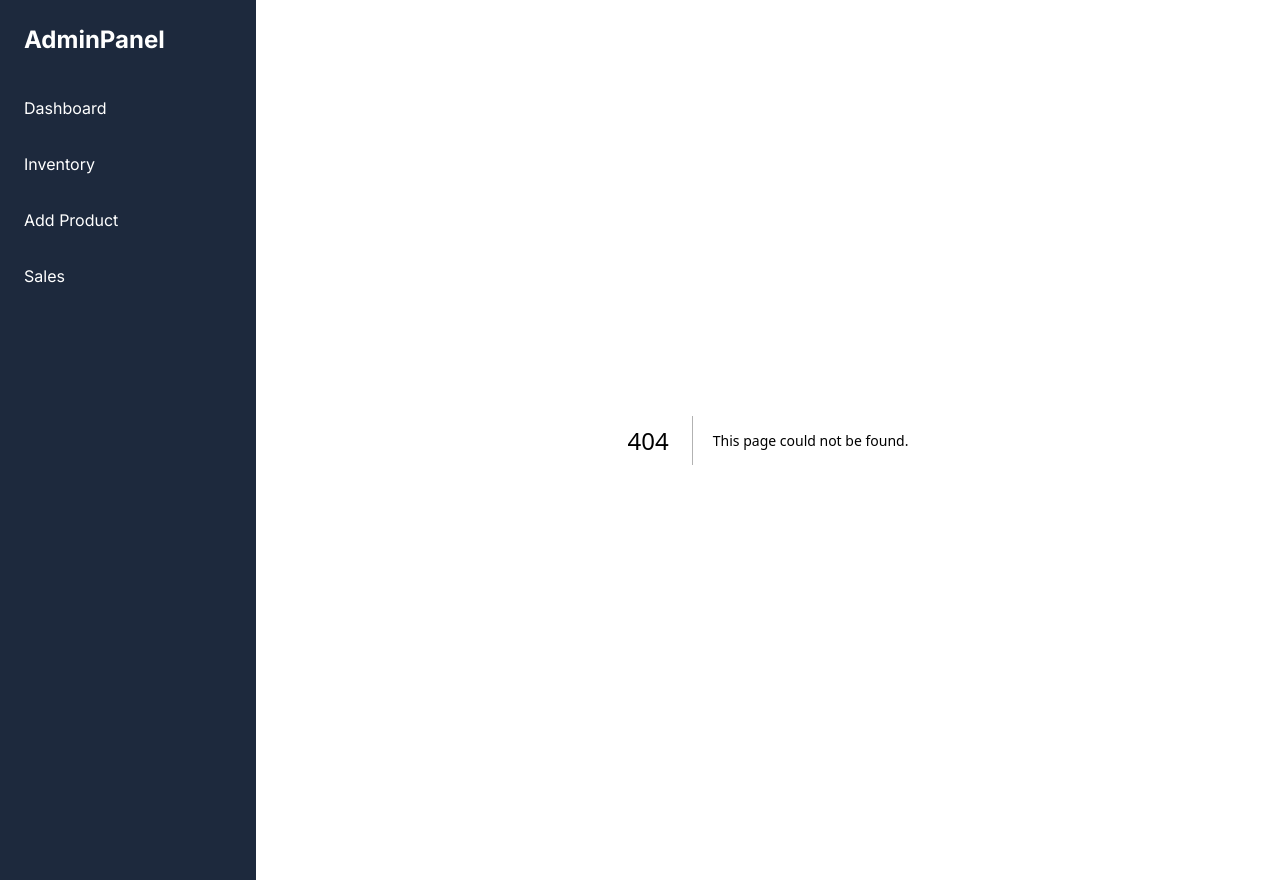
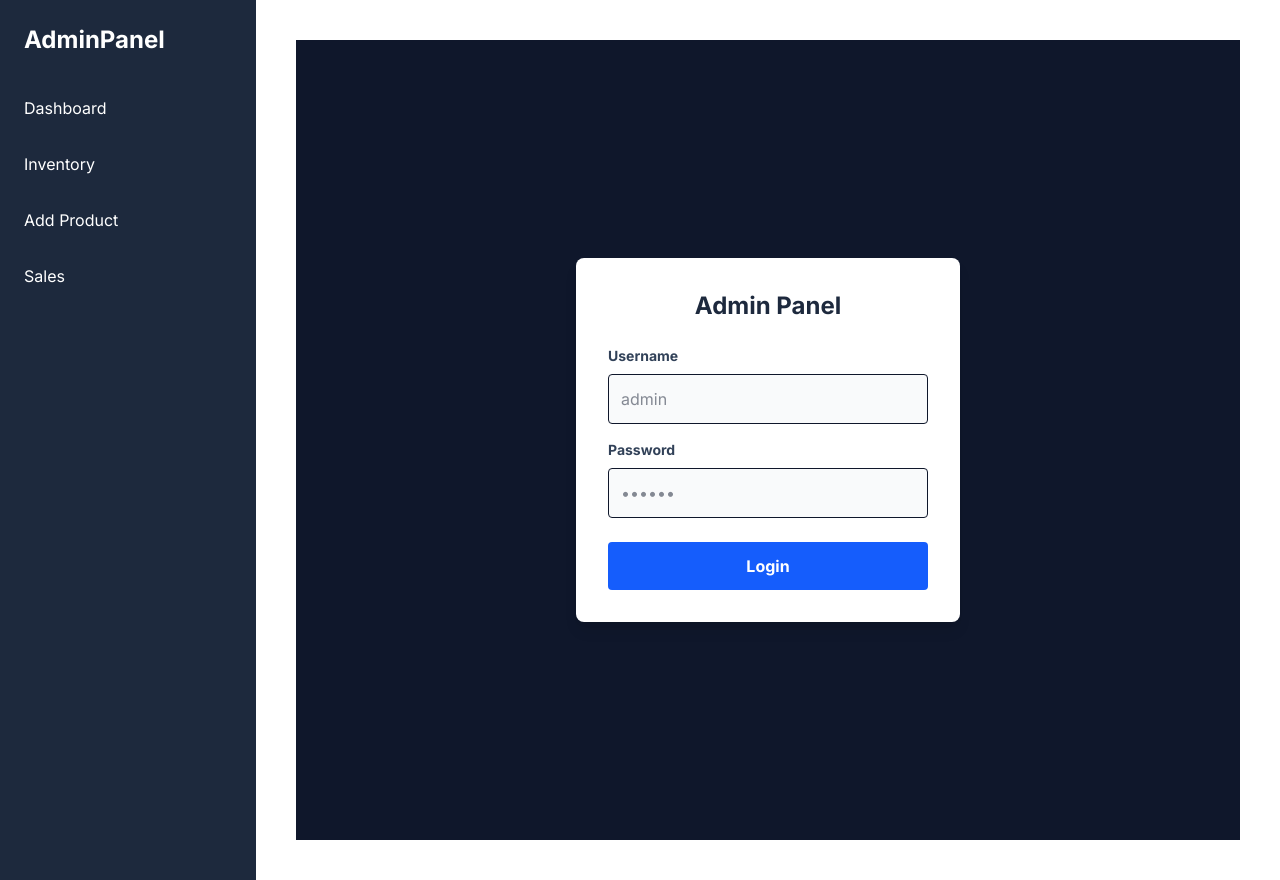
Before and after one commit to Sakshhaamm/ecommerce-admin, a Next.js app: page /login in a window 1280 px wide. Before the commit this address had no page. Built offline with nearby package versions, Linux system fonts and the light colour scheme.

Commit message:
Added Authentication

```diff
--- /dev/null
+++ b/app/api/auth/...nextauth/route.ts
@@ -0,0 +1,31 @@
+import NextAuth from "next-auth";
+import CredentialsProvider from "next-auth/providers/credentials";
+
+const handler = NextAuth({
+  providers: [
+    CredentialsProvider({
+      name: "Admin Login",
+      credentials: {
+        username: { label: "Username", type: "text" },
+        password: { label: "Password", type: "password" }
+      },
+      async authorize(credentials) {
+        // HARDCODED ADMIN USER
+        // You can change "admin" and "admin123" to whatever you want
+        if (
+          credentials?.username === "admin" &&
+          credentials?.password === "admin123"
+        ) {
+          return { id: "1", name: "Admin", email: "admin@example.com" };
+        }
+        return null;
+      }
+    })
+  ],
+  pages: {
+    signIn: '/login', // Redirect here if not logged in
+  },
+  secret: process.env.NEXTAUTH_SECRET,
+});
+
+export { handler as GET, handler as POST };
--- /dev/null
+++ b/app/login/page.tsx
@@ -0,0 +1,60 @@
+"use client";
+
+import { useState } from "react";
+import { signIn } from "next-auth/react";
+import { useRouter } from "next/navigation";
+
+export default function LoginPage() {
+  const [username, setUsername] = useState("");
+  const [password, setPassword] = useState("");
+  const [error, setError] = useState("");
+  const router = useRouter();
+
+  const handleSubmit = async (e: React.FormEvent) => {
+    e.preventDefault();
+    const result = await signIn("credentials", {
+      username,
+      password,
+      redirect: false,
+    });
+
+    if (result?.error) {
+      setError("Invalid Username or Password");
+    } else {
+      router.push("/"); // Redirect to dashboard on success
+      router.refresh();
+    }
+  };
+
+  return (
+    <div className="flex h-screen items-center justify-center bg-slate-900">
+      <form onSubmit={handleSubmit} className="bg-white p-8 rounded-lg shadow-lg w-96">
+        <h1 className="text-2xl font-bold mb-6 text-center text-slate-800">Admin Panel</h1>
+
+        {error && <div className="bg-red-100 text-red-700 p-2 rounded mb-4 text-sm text-center">{error}</div>}
+
+        <label className="block mb-2 text-sm font-bold text-slate-700">Username</label>
+        <input
+          type="text"
+          value={username}
+          onChange={(e) => setUsername(e.target.value)}
+          className="w-full p-3 border rounded mb-4 text-slate-900 bg-gray-50 focus:outline-blue-500"
+          placeholder="admin"
+        />
+
+        <label className="block mb-2 text-sm font-bold text-slate-700">Password</label>
+        <input
+          type="password"
+          value={password}
+          onChange={(e) => setPassword(e.target.value)}
+          className="w-full p-3 border rounded mb-6 text-slate-900 bg-gray-50 focus:outline-blue-500"
+          placeholder="••••••"
+        />
+
+        <button className="w-full bg-blue-600 text-white p-3 rounded font-bold hover:bg-blue-700 transition">
+          Login
+        </button>
+      </form>
+    </div>
+  );
+}
--- /dev/null
+++ b/middleware.ts
@@ -0,0 +1,5 @@
+export { default } from "next-auth/middleware";
+
+// Define which pages to protect
+// This protects home (/), products, add-product, and sales
+export const config = { matcher: ["/", "/products/:path*", "/add-product", "/sales"] };
--- a/package.json
+++ b/package.json
@@ -11,6 +11,7 @@
   "dependencies": {
     "mongoose": "^9.0.2",
     "next": "16.1.0",
+    "next-auth": "^4.24.13",
     "next-cloudinary": "^6.17.5",
     "next-themes": "^0.4.6",
     "react": "19.2.3",
```
Also changed, not shown: 1 other file (tests, documents, lock files or other folders).
